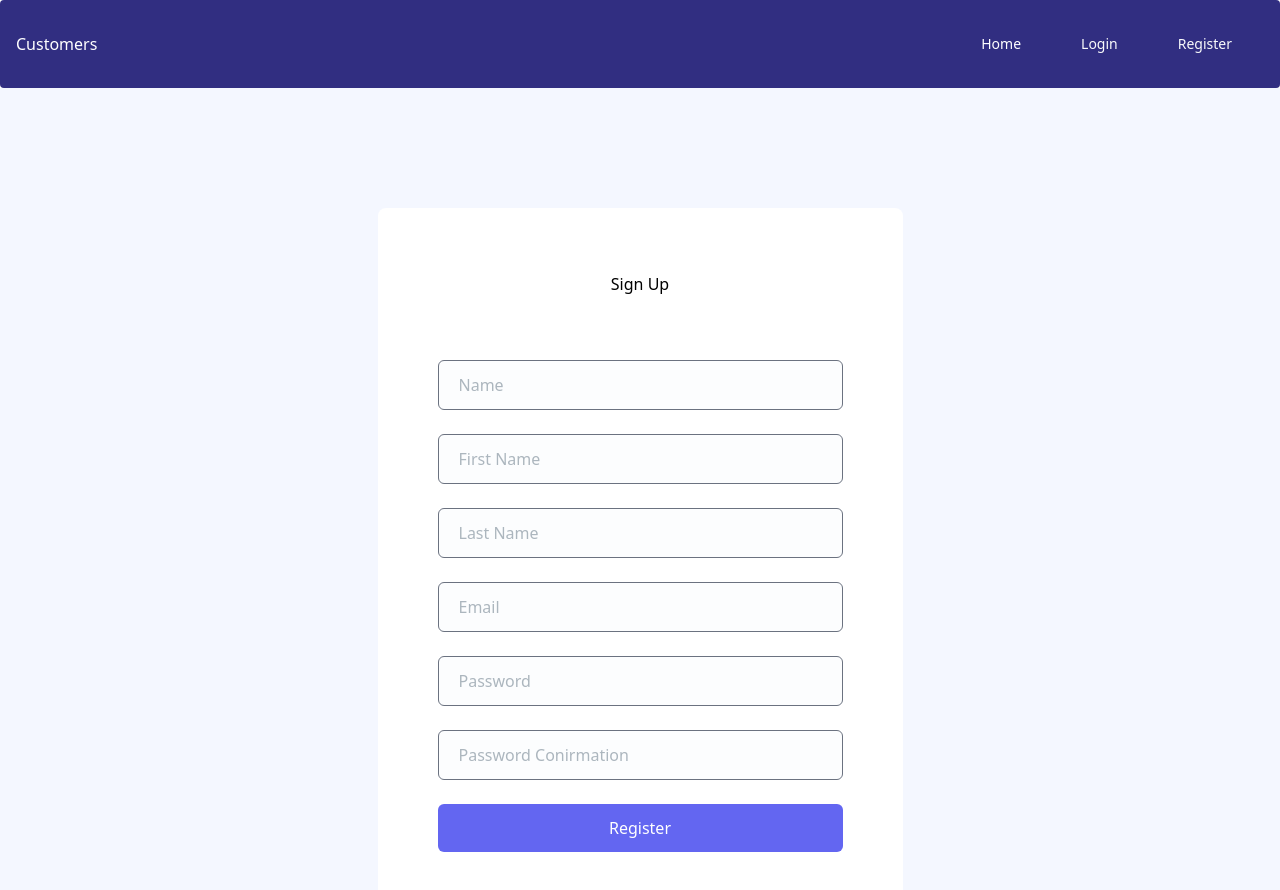
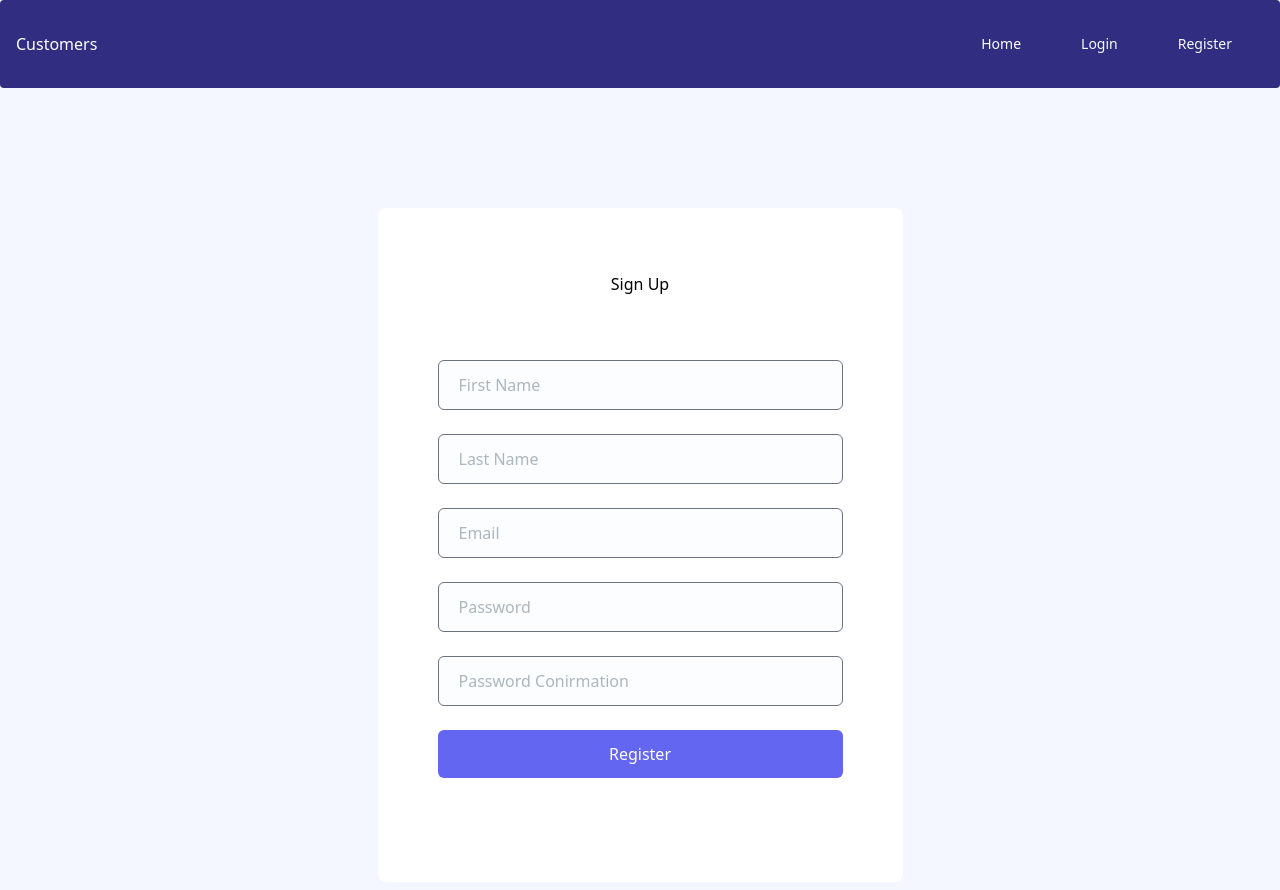
Before and after one commit to asiaat/users-ui, a Vue app: page /register in a window 1280 px wide. Shown: the top 890 px of the page. Built offline with nearby package versions, Linux system fonts and the light colour scheme.

Commit message:
username is removed

```diff
--- a/src/components/Customer.vue
+++ b/src/components/Customer.vue
@@ -5,7 +5,6 @@
 
   import Datepicker from '@vuepic/vue-datepicker';
   import '@vuepic/vue-datepicker/dist/main.css';
-
 
   const format = (date) => {
     const day     = date.getDate();
@@ -24,10 +23,7 @@
     initializeForm();
   });
 
-
-
   const form = ref({
-        name:"",
         email: "",
         password: "",
         password_confirmation : "",
@@ -40,8 +36,6 @@
         form.value.firstname = authStore.user.firstname || "";
         form.value.lastname = authStore.user.lastname || "";
         form.value.dateofbirth = authStore.user.dateofbirth || "";
-        form.value.name = authStore.user.name || "";
-        // ... Muud väljad ...
     };
 
   const editProfile = () => {
@@ -102,14 +96,7 @@
                       />
                     </div>
 
-                    <div class="mb-6">
-                      <input
-                        type="text"
-                        v-model="form.name"
-                        placeholder="Username"
-                        class="input-style"
-                      />
-                    </div>
+
                     <div class="mb-10">
                         <button type="submit" class="button-style">Save Changes</button>
                         <button type="button" @click="cancelEdit" class="button-style-secondary">Cancel</button>
@@ -121,7 +108,7 @@
                   <p class="mb-4 text-base text-body-color">First Name: {{ authStore.user.firstname  }}</p>
                   <p class="mb-4 text-base text-body-color">Last Name: {{ authStore.user.lastname  }}</p>
                   <p class="mb-4 text-base text-body-color">Date of Birth: {{ authStore.user.dateofbirth  }}</p>
-                  <p class="mb-4 text-base text-body-color">Username: {{ authStore.user.name }}</p>
+
                   <button @click="editProfile" class="button-style">Edit Profile</button>
                 </div>
               </div>
--- a/src/components/Home.vue
+++ b/src/components/Home.vue
@@ -6,7 +6,6 @@ import Datepicker from '@vuepic/vue-datepicker';
 import '@vuepic/vue-datepicker/dist/main.css';
 
 const date = ref(new Date());
-// In case of a range picker, you'll receive [Date, Date]
 const format = (date) => {
   const day     = date.getDate();
   const month   = date.getMonth() + 1;
@@ -25,9 +24,7 @@ onMounted(async () => {
 <template>
     <div class="max-w-7xl mx-auto">
         <h1>Home ...</h1>
-        <div>
-            <Datepicker v-model="date" :format="format" />
-        </div>
+
 
       <div v-if="authStore.user">
         <h1>{{ authStore.user.name }}</h1>
--- a/src/components/Register.vue
+++ b/src/components/Register.vue
@@ -6,14 +6,12 @@ import { useAuthStore } from "../stores/auth";
 const authStore = useAuthStore();
 
 const form = ref({
-    name:"",
     email: "",
     password: "",
     password_confirmation : "",
     firstname:"",
     lastname:"",
 });
-
 
 </script>
 
@@ -39,27 +37,7 @@ const form = ref({
           >
             <div class="mb-10 text-center md:mb-16">Sign Up </div>
             <form @submit.prevent="authStore.handleRegister(form)">
-                <div class="mb-6">
-                <input
-                  type="text"
-                  v-model="form.name"
-                  placeholder="Name"
-                  class="
-                    bordder-[#E9EDF4]
-                    w-full
-                    rounded-md
-                    border
-                    bg-[#FCFDFE]
-                    py-3
-                    px-5
-                    text-base text-body-color
-                    placeholder-[#ACB6BE]
-                    outline-none
-                    focus:border-primary
-                    focus-visible:shadow-none
-                  "
-                />
-                </div>
+
                 <div class="mb-6">
                 <input
                   type="text"
--- a/src/stores/auth.js
+++ b/src/stores/auth.js
@@ -57,7 +57,6 @@ export const useAuthStore = defineStore("auth",{
             await this.getToken();
             try {
               await axios.post("/register", {
-                name: data.name,
                 email: data.email,
                 password: data.password,
                 password_confirmation: data.password_confirmation,
@@ -78,7 +77,6 @@ export const useAuthStore = defineStore("auth",{
             await this.getToken();
             try {
               await axios.put("/update", {
-                name: data.name,
                 firstname: data.firstname,
                 lastname: data.lastname,
                 dateofbirth: formattedDateOfBirth,
@@ -95,7 +93,6 @@ export const useAuthStore = defineStore("auth",{
             this.authUser = null;
           },
           async handleForgotPassword(email) {
-            //this.authErrors = [];
             this.getToken();
             try {
               const response = await axios.post("/forgot-password", {
```
